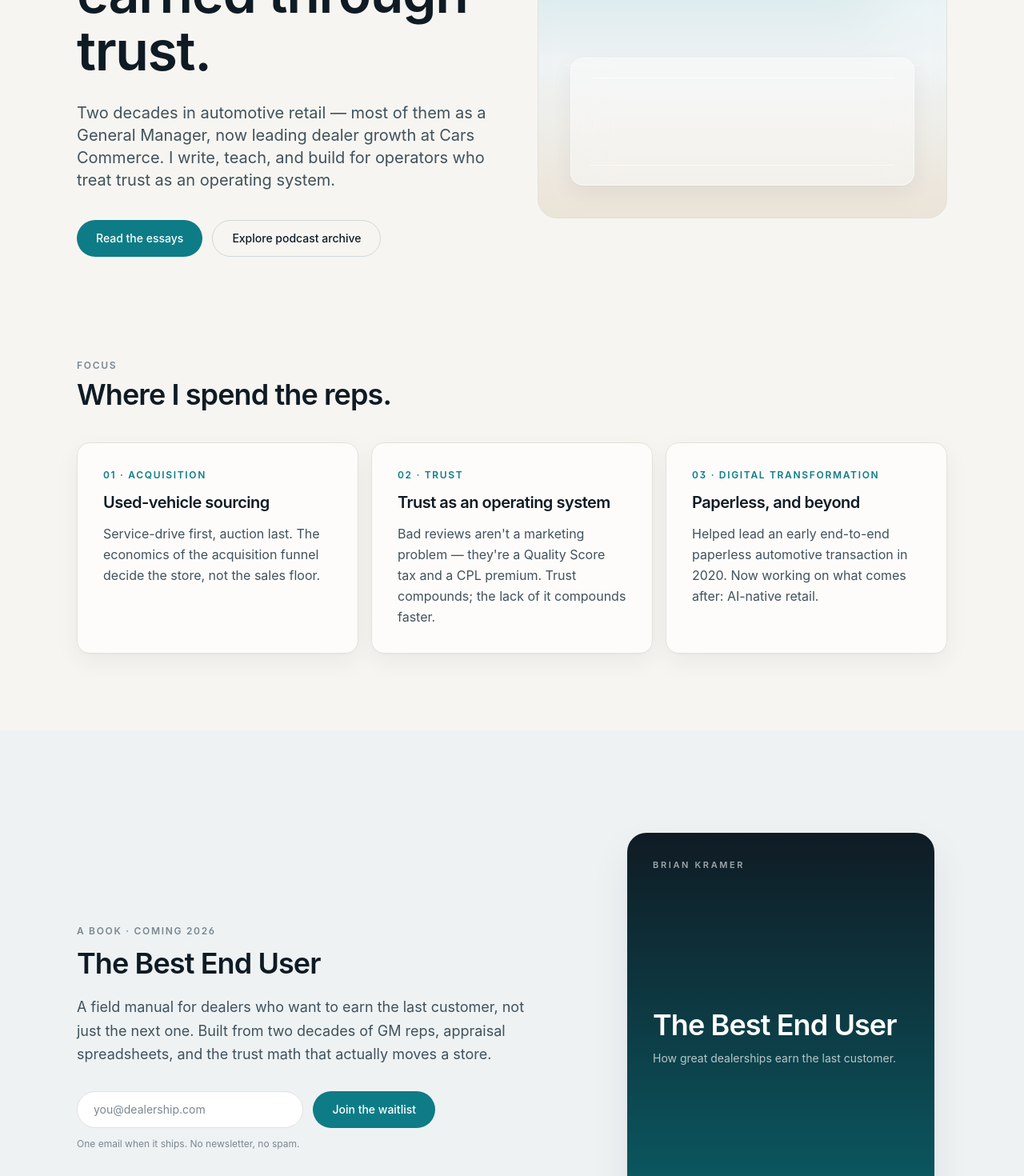
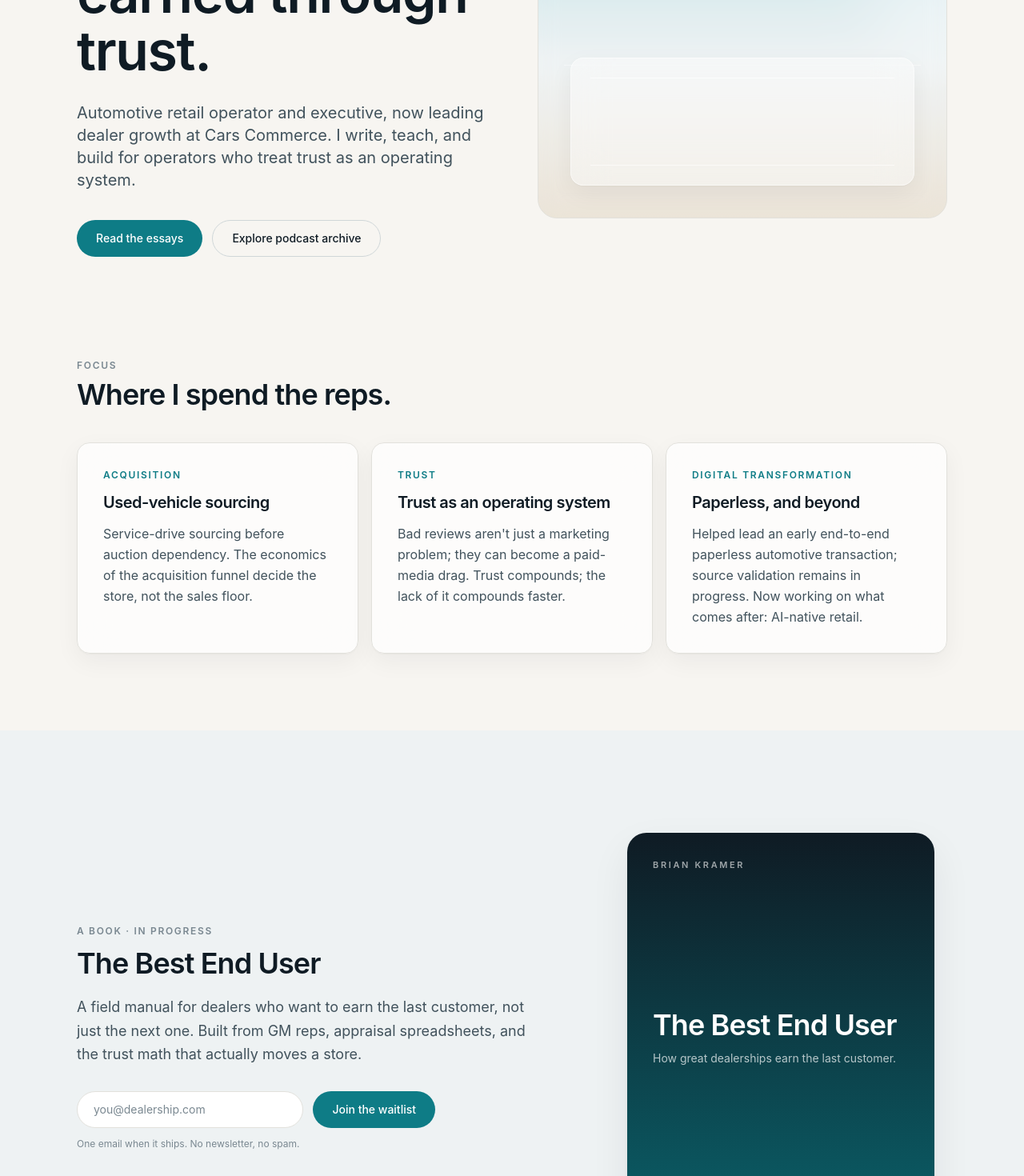
Before and after one commit to Kramerbrian/briankramer.io, a Next.js app: page / in a window 1280 px wide. Shown: the part 320-1790 px from the top of the page at 80% size. Built offline with nearby package versions, Linux system fonts and the light colour scheme.

Commit message:
Qualify homepage public claims

```diff
--- a/app/page.tsx
+++ b/app/page.tsx
@@ -29,9 +29,8 @@ export default function HomePage({ searchParams }: HomePageProps) {
               Dealer growth, earned through trust.
             </h1>
             <p className="max-w-xl text-lg leading-relaxed text-ink-muted md:text-xl">
-              Two decades in automotive retail — most of them as a General Manager, now leading
-              dealer growth at Cars Commerce. I write, teach, and build for operators who treat
-              trust as an operating system.
+              Automotive retail operator and executive, now leading dealer growth at Cars Commerce.
+              I write, teach, and build for operators who treat trust as an operating system.
             </p>
             <div className="flex flex-wrap gap-3 pt-2">
               <LinkButton href="/writing" variant="primary">
@@ -60,27 +59,27 @@ export default function HomePage({ searchParams }: HomePageProps) {
         </div>
         <div className="grid grid-cols-1 gap-4 md:grid-cols-3">
           <GlassCard as="article" className="p-8">
-            <p className="eyebrow text-accent">01 · Acquisition</p>
+            <p className="eyebrow text-accent">Acquisition</p>
             <h3 className="mt-3 text-xl font-semibold text-ink">Used-vehicle sourcing</h3>
             <p className="mt-3 text-base leading-relaxed text-ink-muted">
-              Service-drive first, auction last. The economics of the acquisition funnel decide the
-              store, not the sales floor.
+              Service-drive sourcing before auction dependency. The economics of the acquisition
+              funnel decide the store, not the sales floor.
             </p>
           </GlassCard>
           <GlassCard as="article" className="p-8">
-            <p className="eyebrow text-accent">02 · Trust</p>
+            <p className="eyebrow text-accent">Trust</p>
             <h3 className="mt-3 text-xl font-semibold text-ink">Trust as an operating system</h3>
             <p className="mt-3 text-base leading-relaxed text-ink-muted">
-              Bad reviews aren&apos;t a marketing problem — they&apos;re a Quality Score tax and a CPL
-              premium. Trust compounds; the lack of it compounds faster.
+              Bad reviews aren&apos;t just a marketing problem; they can become a paid-media drag.
+              Trust compounds; the lack of it compounds faster.
             </p>
           </GlassCard>
           <GlassCard as="article" className="p-8">
-            <p className="eyebrow text-accent">03 · Digital transformation</p>
+            <p className="eyebrow text-accent">Digital transformation</p>
             <h3 className="mt-3 text-xl font-semibold text-ink">Paperless, and beyond</h3>
             <p className="mt-3 text-base leading-relaxed text-ink-muted">
-              Helped lead an early end-to-end paperless automotive transaction in 2020. Now
-              working on what comes after: AI-native retail.
+              Helped lead an early end-to-end paperless automotive transaction; source validation
+              remains in progress. Now working on what comes after: AI-native retail.
             </p>
           </GlassCard>
         </div>
@@ -89,14 +88,14 @@ export default function HomePage({ searchParams }: HomePageProps) {
       <section className="bg-bg-alt py-24 md:py-32">
         <div className="container-page grid grid-cols-1 items-center gap-12 lg:grid-cols-12 lg:gap-16">
           <div className="lg:col-span-7">
-            <p className="eyebrow">A book · Coming 2026</p>
+            <p className="eyebrow">A book · In progress</p>
             <h2 className="mt-3 text-3xl font-semibold tracking-tight text-ink md:text-4xl">
               The Best End User
             </h2>
             <p className="mt-5 max-w-xl text-lg leading-relaxed text-ink-muted">
               A field manual for dealers who want to earn the last customer, not just the next one.
-              Built from two decades of GM reps, appraisal spreadsheets, and the trust math that
-              actually moves a store.
+              Built from GM reps, appraisal spreadsheets, and the trust math that actually moves a
+              store.
             </p>
             {waitlistStatus === '1' && (
               <p className="mt-8 rounded-2xl border border-accent/30 bg-accent-soft px-5 py-4 text-sm text-ink">
@@ -157,7 +156,7 @@ export default function HomePage({ searchParams }: HomePageProps) {
                   </div>
                   <div className="flex items-end justify-between">
                     <div className="h-px w-16 bg-white/40" />
-                    <p className="text-[11px] uppercase tracking-widest text-white/60">2026</p>
+                    <p className="text-[11px] uppercase tracking-widest text-white/60">In progress</p>
                   </div>
                 </div>
               </div>
```
